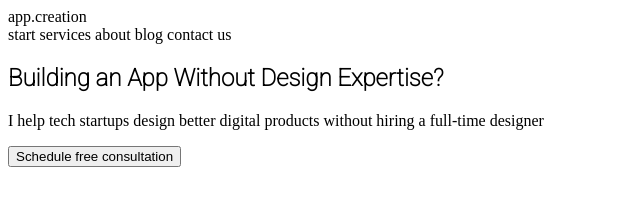
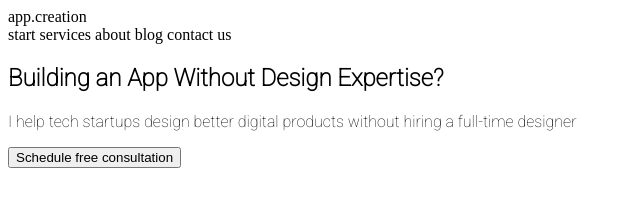
Before and after one commit to WebHeroSchool/LeilaZR-HTML-CSS-, a plain HTML site: page index.html in a window 1280 px wide. Shown: the whole page, without its empty margins (0-640 px from the left). Drawn offline with Linux system fonts and the light colour scheme.

Commit message:
add font to subtitle

```diff
--- a/styles.css
+++ b/styles.css
@@ -1,3 +1,6 @@
 .main-content__title{
 	font-family: Roboto;
 }
+.main-content__text{
+	font-family: Roboto;
+}
```
